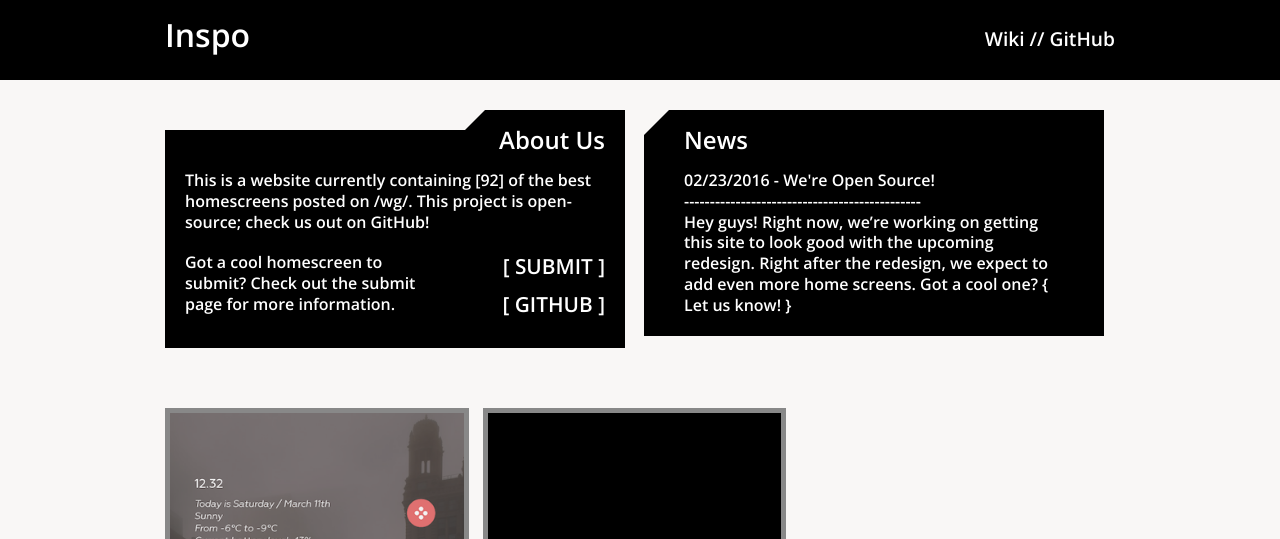
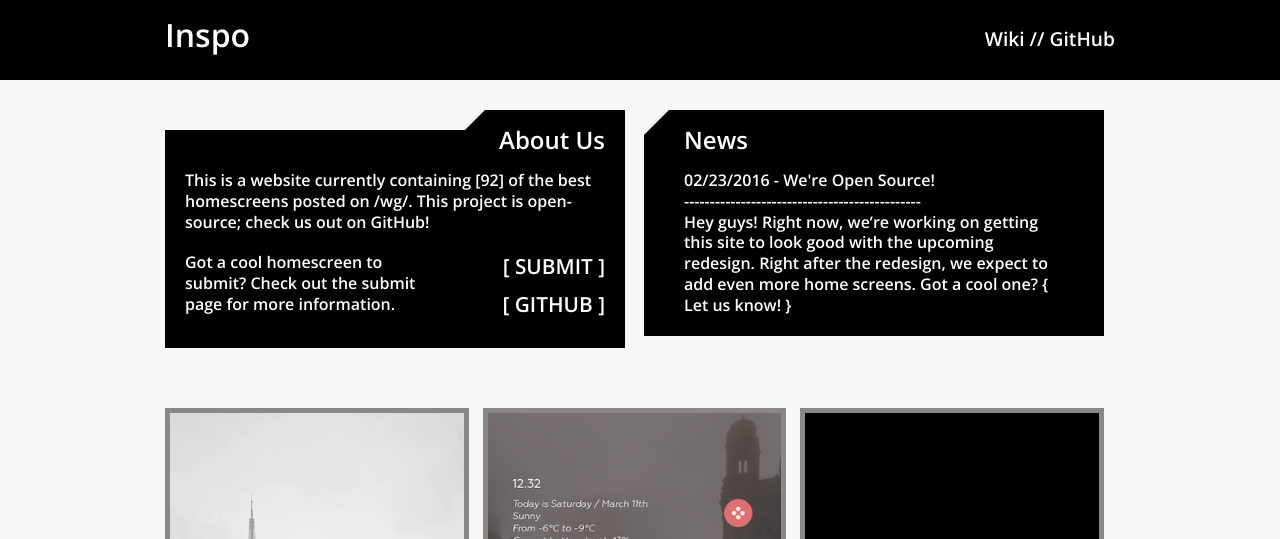
Before and after one commit to homescreens/homescreens, a Jekyll site: the page built from index.html, in a window 1280 px wide. Shown: the top 539 px of the page. Built offline with Jekyll 4.4.1, drawn with Linux system fonts in a browser that asks for light colours; grey boxes are pictures that could not be loaded.

Commit message:
New homescreen (0118)

```diff
--- a/_data/homescreens.yml
+++ b/_data/homescreens.yml
@@ -1,3 +1,8 @@
+- image_url: /assets/images/thumbs/0118.jpeg
+  full_path: /assets/images/webm/0118.webm
+  col-size: col-1
+  type: webm
+
 - image_url: /assets/images/thumbs/0117.png
   full_path: /assets/images/full/0117.png
   col-size: col-1
```
Also changed, not shown: assets/images/thumbs/0118.jpeg (added), 1 other file.
